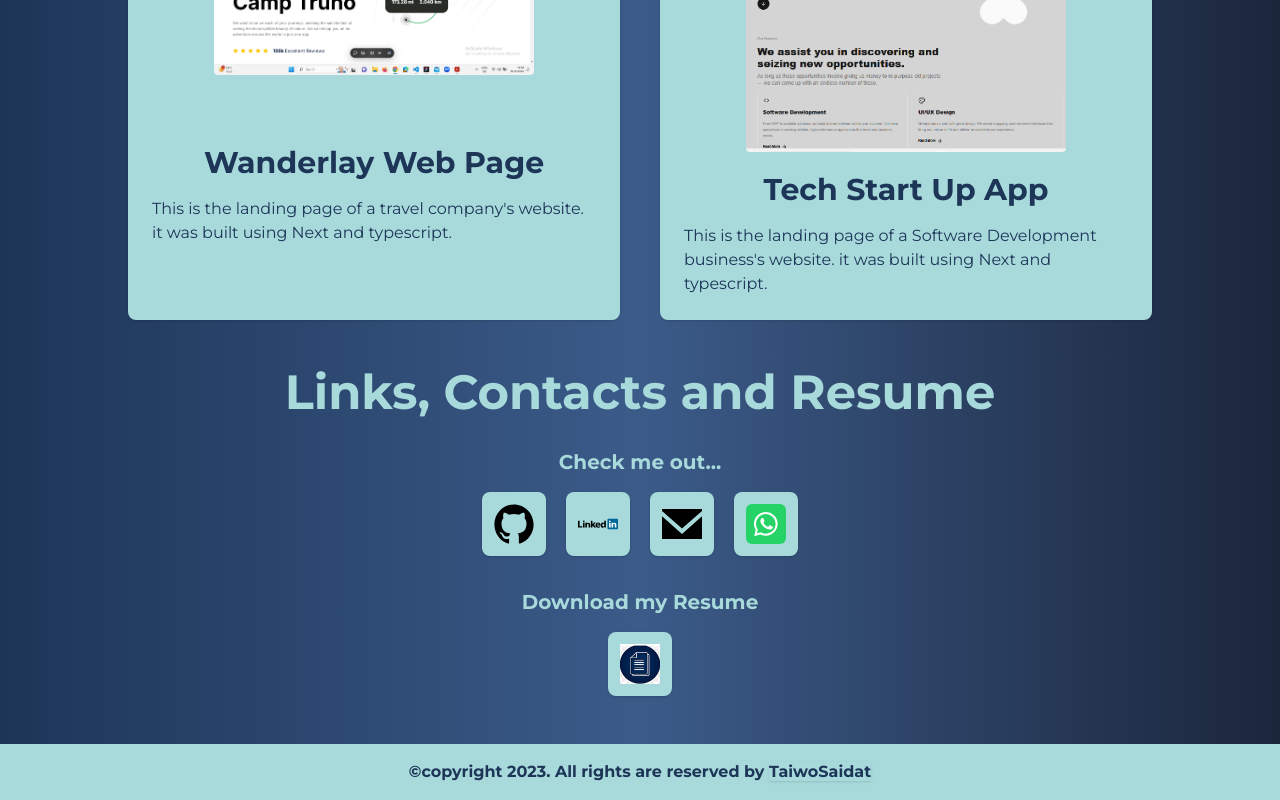
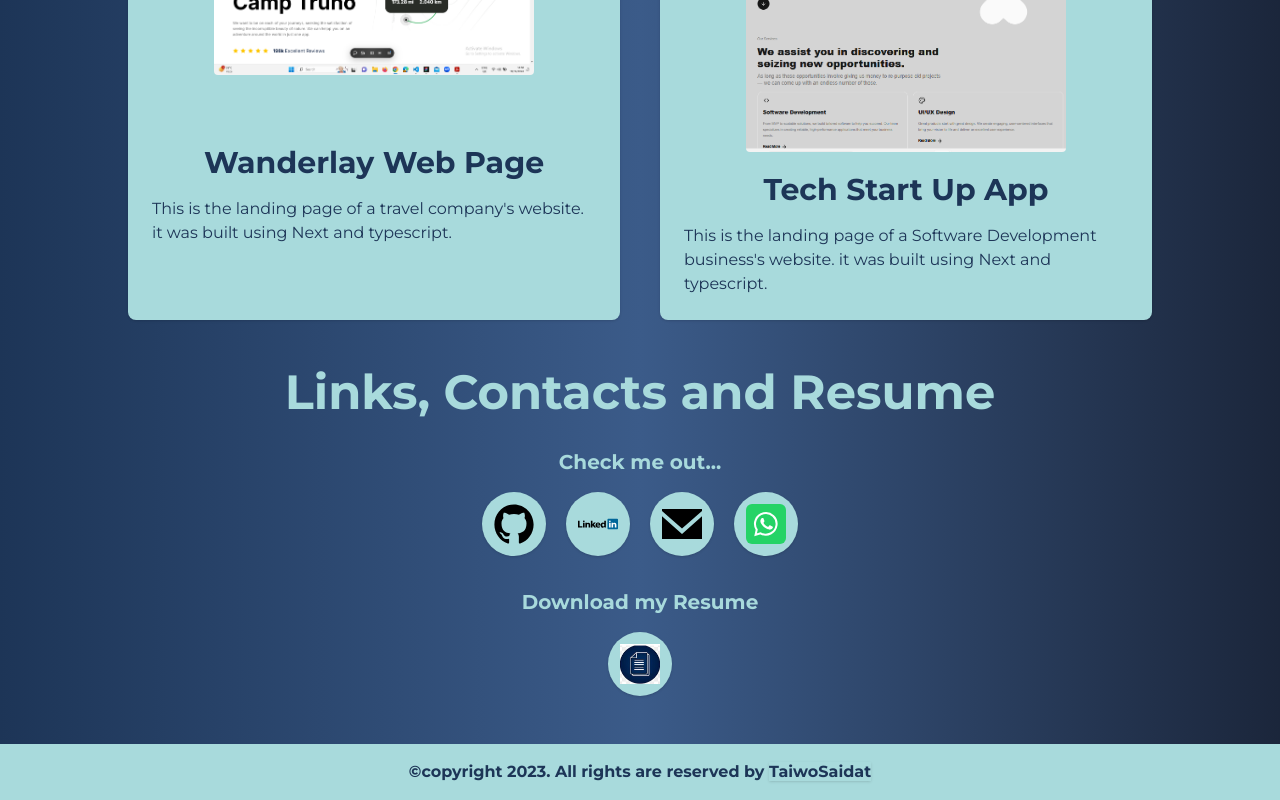
Before and after one commit to TaiwoSaidat/my-portfolio-app, a React (Vite) app: page / in a window 1280 px wide. Shown: the part 3199-3999 px from the top of the page. Built offline with nearby package versions, Linux system fonts and the light colour scheme.

Commit message:
contacts/ ui fix

```diff
--- a/src/components/layout/Contact.jsx
+++ b/src/components/layout/Contact.jsx
@@ -20,7 +20,7 @@ function Contact() {
         </h4>
         <div className="flex gap-5 justify-center my-6">
           {links.map((link, index) => (
-            <div className=" p-2 w-10 h-10 md:w-16 md:h-16 flex items-center justify-center bg-secondary hover:bg-primary shadow transition hover:shadow-xl hover:scale-[102%] border border-none rounded-lg  ">
+            <div className=" p-2 w-10 h-10 md:w-16 md:h-16 flex items-center justify-center bg-secondary hover:bg-primary shadow transition hover:shadow-xl hover:scale-[102%] border border-none rounded-full  ">
               <a
                 rel="noreferrer"
                 target="_blank"
@@ -40,7 +40,7 @@ function Contact() {
           Download my Resume
         </h4>
         <div className="flex gap-5 justify-center my-6">
-          <div className="  p-2 w-10 h-10 md:w-16 md:h-16 flex items-center justify-center bg-secondary hover:bg-primary  shadow transition hover:shadow-xl hover:scale-[102%] border border-none rounded-lg  ">
+          <div className="  p-2 w-10 h-10 md:w-16 md:h-16 flex items-center justify-center bg-secondary hover:bg-primary  shadow transition hover:shadow-xl hover:scale-[102%] border border-none rounded-full  ">
             <a rel="noreferrer" target="_blank" className="" href={resume}>
               <img src={resumeIcon} alt="Download Resume" className="w-10 h-10 " />
             </a>
```
